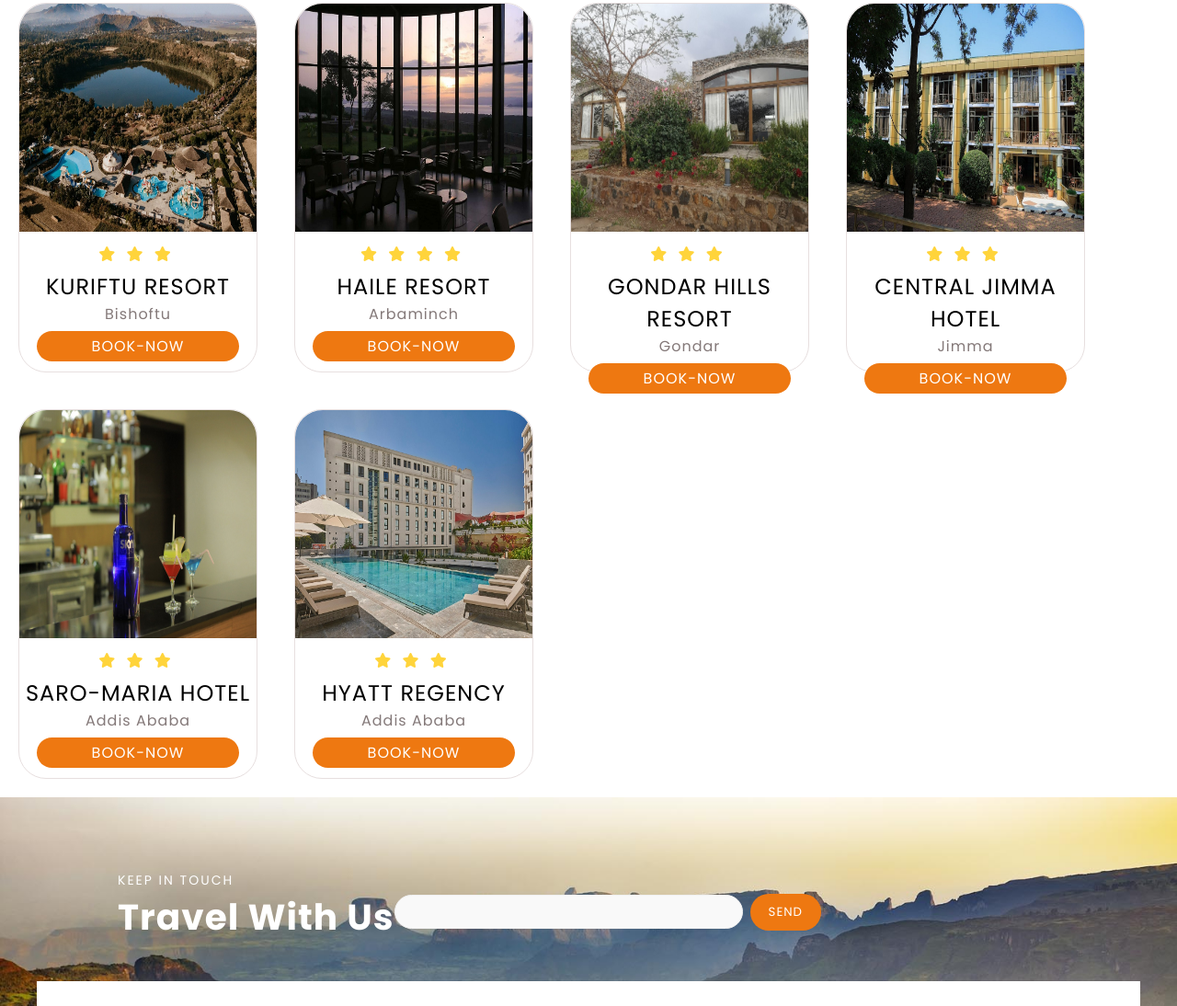
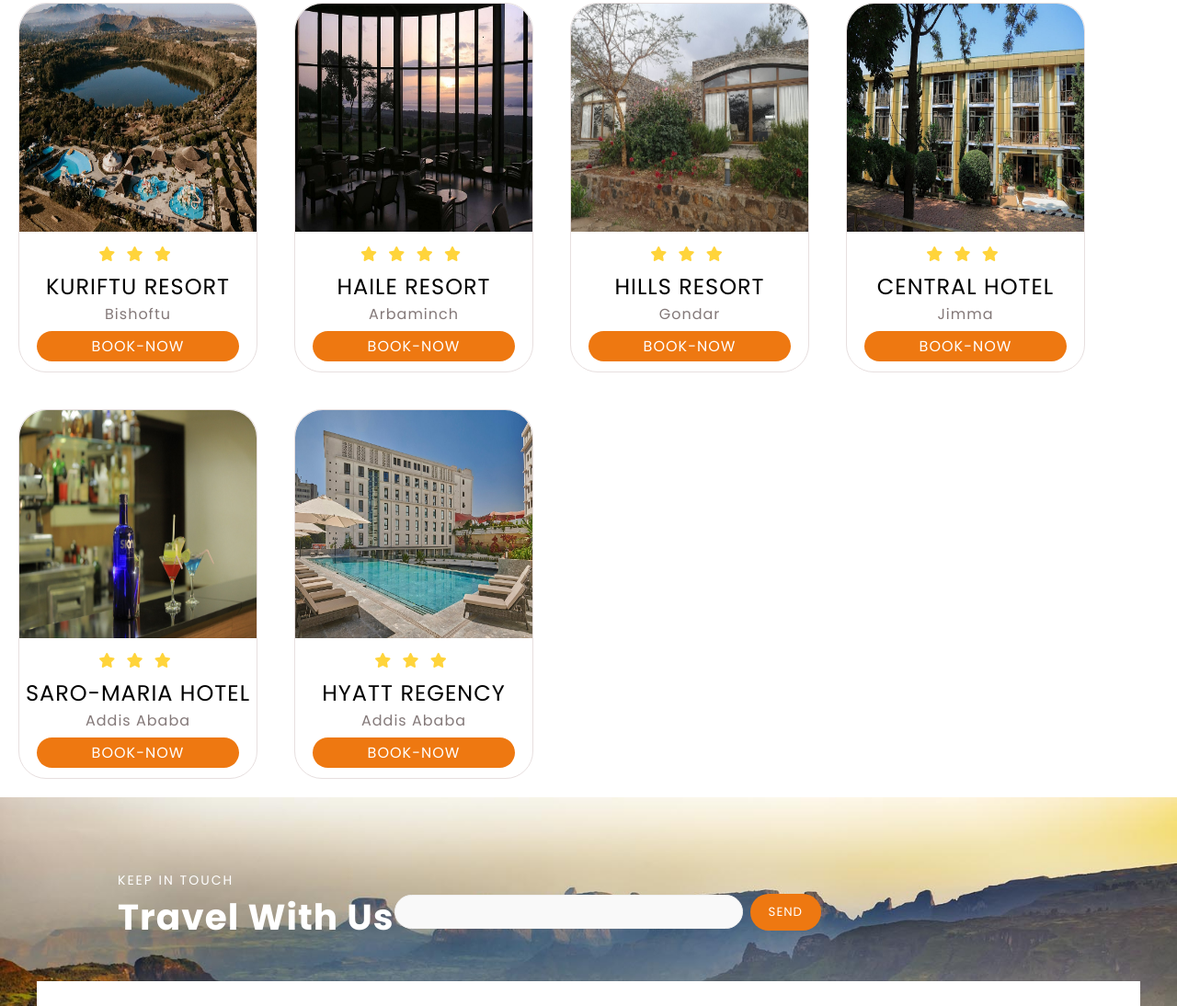
Before and after one commit to Amirabdela/TravelHabesa, a plain HTML site: page hotels.html in a window 1280 px wide. Shown: the part 1009-2103 px from the top of the page at 92% size. Drawn offline with Linux system fonts and the light colour scheme; a web font is replaced by a local one.

Commit message:
hotel page updated

```diff
--- a/hotels.html
+++ b/hotels.html
@@ -124,7 +124,7 @@
      <div class="hotel-star"><i class="fa-solid fa-star" style="color: #FFD43B;"></i>
     <i class="fa-solid fa-star" style="color: #FFD43B;"></i>
     <i class="fa-solid fa-star" style="color: #FFD43B;"></i>
- </div><h1>Gondar Hills Resort</h1>
+ </div><h1>Hills Resort</h1>
  <p class="near">Gondar</p>
  <a href="#" class="hotel-book-now"> book-now</a>
 </div>
@@ -133,7 +133,7 @@
      <div class="hotel-star"><i class="fa-solid fa-star" style="color: #FFD43B;"></i>
     <i class="fa-solid fa-star" style="color: #FFD43B;"></i>
     <i class="fa-solid fa-star" style="color: #FFD43B;"></i>
- </div><h1>Central Jimma Hotel</h1>
+ </div><h1>Central Hotel</h1>
  <p class="near">Jimma</p>
  <a href="#" class="hotel-book-now"> book-now</a>
 </div>
```
